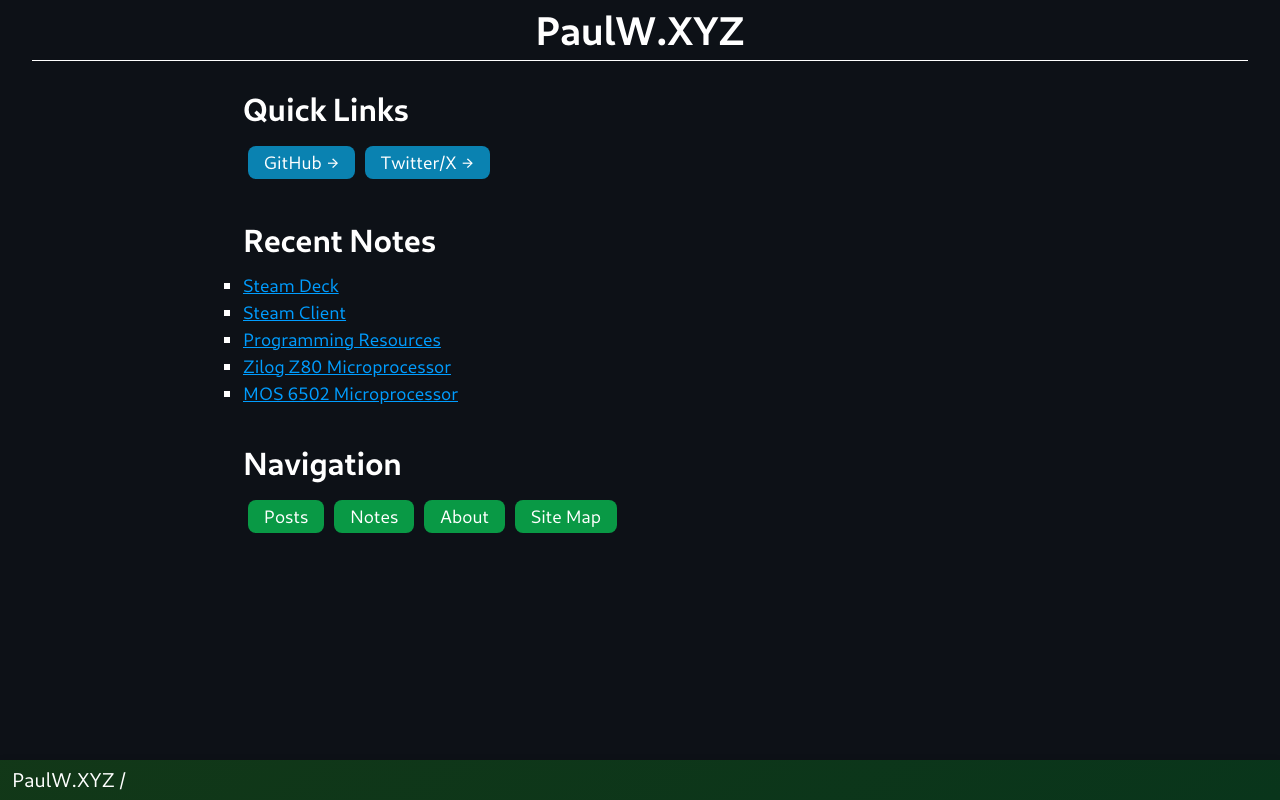
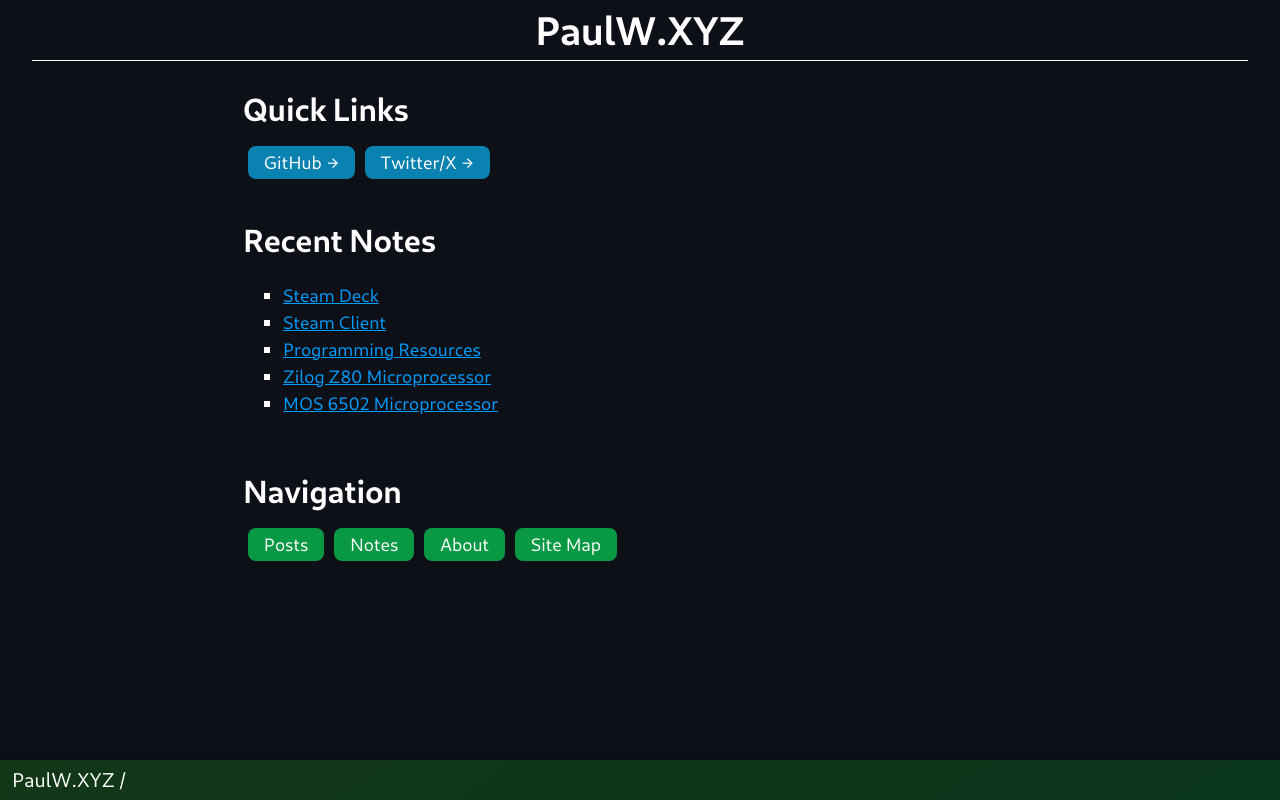
Before and after one commit to paulwxyz/paulw.xyz, a Next.js app: page / in a window 1280 px wide. Built offline with nearby package versions, Linux system fonts and the light colour scheme.

Commit message:
Fix home page list formatting
Signed-off-by: Paul W. <lambdapaul@protonmail.com>

```diff
--- a/components/recent-notes.tsx
+++ b/components/recent-notes.tsx
@@ -4,8 +4,9 @@ import NotesInfo from '../public/notes.json';
 function RecentNotes() {
     const notes = Object.entries(NotesInfo).reverse();
     return (
-        <ul className='block'>
+    <div className='block'>
             <h2>Recent Notes</h2>
+        <ul>
             {notes?.slice(0, 5)
                 .map(([slug, note]: any, i: number) => {
                     return (
@@ -25,6 +26,7 @@ function RecentNotes() {
                     <Link href='/notes'>More...</Link>
             }
         </ul>
+    </div>
     );
 }
 
```
Also changed, not shown: 1 other file (tests, documents, lock files or other folders).
